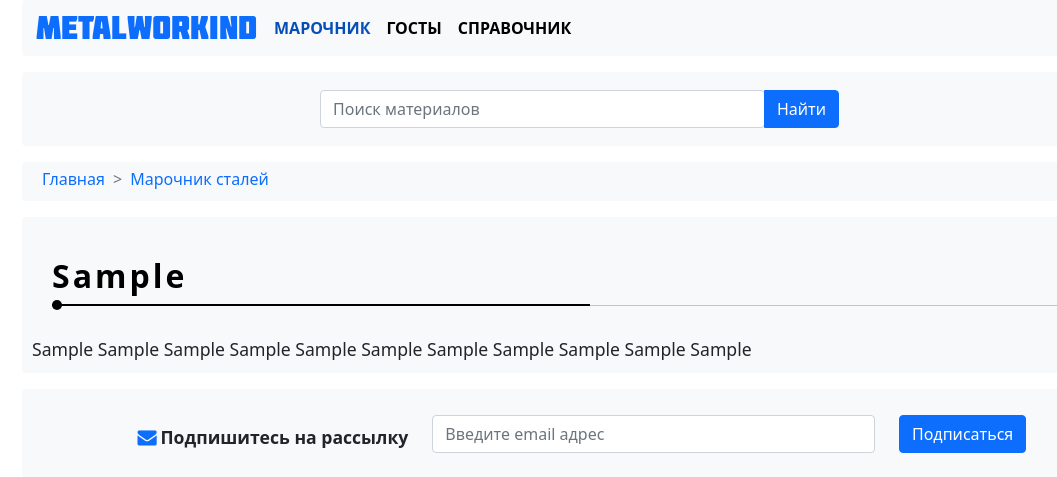
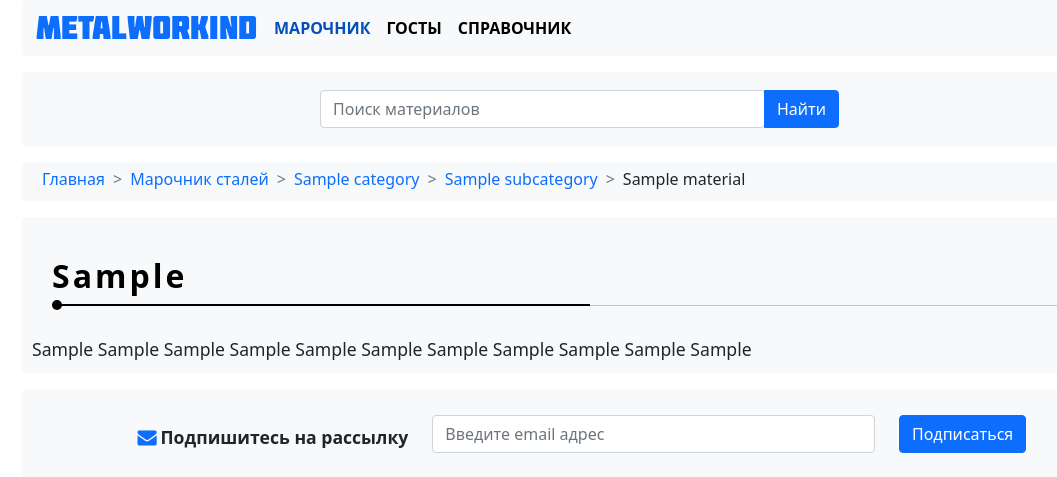
Before and after one commit to nvkozhevnikov/materials-project-py, a Django app: a page that uses metalworkind/marochnik/templates/marochnik/blocks/marochnik-breadcrumb.html in a window 1280 px wide. Shown: the top 477 px of the page, without its empty margins (60-1117 px from the left). Run offline with Django 4.2, Linux system fonts and the light colour scheme; tables that the repository leaves empty hold one stand-in row (values such as "Sample post"); parts of the project's set-up code (start-up, migrations or seed data) failed here and were passed over; some libraries are stand-ins or nearby versions.

Commit message:
marochnik complete

```diff
--- a/metalworkind/marochnik/templates/marochnik/blocks/marochnik-breadcrumb.html
+++ b/metalworkind/marochnik/templates/marochnik/blocks/marochnik-breadcrumb.html
@@ -23,6 +23,48 @@
                     <meta itemprop="position" content="2"/>
                 </li>
                 {% endif %}
+
+                {% if subcategory_all %}
+                <li class="breadcrumb-item" itemprop="itemListElement" itemscope
+                    itemtype="https://schema.org/ListItem">
+                        <span itemprop="name">{{ category }}</span>
+                    <meta itemprop="position" content="3"/>
+                </li>
+                {% endif%}
+
+                {% if subcategory_one %}
+                <li class="breadcrumb-item" itemprop="itemListElement" itemscope
+                    itemtype="https://schema.org/ListItem">
+                    <a itemprop="item" href="{{ subcategory.category.get_absolute_url }}">
+                        <span itemprop="name">{{ subcategory.category }}</span></a>
+                    <meta itemprop="position" content="3"/>
+                </li>
+                <li class="breadcrumb-item" itemprop="itemListElement" itemscope
+                    itemtype="https://schema.org/ListItem">
+                        <span itemprop="name">{{ subcategory }}</span>
+                    <meta itemprop="position" content="4"/>
+                </li>
+                {% endif%}
+
+                {% if material_show %}
+                <li class="breadcrumb-item" itemprop="itemListElement" itemscope
+                    itemtype="https://schema.org/ListItem">
+                    <a itemprop="item" href="{{ items.subcategory.category.get_absolute_url }}">
+                        <span itemprop="name">{{ items.subcategory.category }}</span></a>
+                    <meta itemprop="position" content="3"/>
+                </li>
+                <li class="breadcrumb-item" itemprop="itemListElement" itemscope
+                    itemtype="https://schema.org/ListItem">
+                    <a itemprop="item" href="{{ items.subcategory.get_absolute_url_one }}">
+                        <span itemprop="name">{{ items.subcategory }}</span></a>
+                    <meta itemprop="position" content="4"/>
+                </li>
+                <li class="breadcrumb-item" itemprop="itemListElement" itemscope
+                    itemtype="https://schema.org/ListItem">
+                        <span itemprop="name">{{ items.name }}</span>
+                    <meta itemprop="position" content="5"/>
+                </li>
+                {% endif%}
             </ol>
         </nav>
     </div>
--- a/metalworkind/marochnik/templates/marochnik/index.html
+++ b/metalworkind/marochnik/templates/marochnik/index.html
@@ -1,7 +1,7 @@
 {% extends 'base.html' %}
 
-{% block title %}Марочник{% endblock %}
-{% block description %}Марочник{% endblock %}
+{% block title %}Марочник материалов и сплавов{% endblock %}
+{% block description %}Каталог черных и цветных материалов российских производителей - Марочник сталей и сплавов MetalWork Industrial{% endblock %}
 {% block breadcrumb %}{% include 'blocks/marochnik-breadcrumb.html' %}{% endblock %}
 
 {% block content %}
--- a/metalworkind/marochnik/urls.py
+++ b/metalworkind/marochnik/urls.py
@@ -4,9 +4,7 @@ from .views import *
 app_name = 'marochnik'
 urlpatterns = [
     path('', Index.as_view(), name='marochnik-index-show'),
-    path('rf/<slug:slug_category>/', SubCategoriesAll.as_view(), name='marochnik-subcategory-show'),
-    path('rf/<slug:slug_category>/<slug:slug_subcategory>/', SubCategoriesOne.as_view(), name='marochnik-subcategory-one-show'),
-    path('rf/<slug:slug_category>/<slug:slug_subcategory>/<slug:slug_material>/', Material.as_view(), name='marochnik-material-show'),
-    # path('search/', search, name='search'),
-    # path('about/<slug:slug_about>/', about, name='about'),
+    path('<slug:slug_category>/', SubCategoriesAll.as_view(), name='marochnik-subcategory-show'),
+    path('<slug:slug_category>/<slug:slug_subcategory>/', SubCategoriesOne.as_view(), name='marochnik-subcategory-one-show'),
+    path('<slug:slug_category>/<slug:slug_subcategory>/<slug:slug_material>/', Material.as_view(), name='marochnik-material-show'),
 ]
--- a/metalworkind/marochnik/views.py
+++ b/metalworkind/marochnik/views.py
@@ -16,8 +16,9 @@ class SubCategoriesAll(ListView):
     def get_context_data(self, *, object_list=None, **kwargs):
         context = super().get_context_data(**kwargs)
         context['category'] = Categories.objects.filter(slug=self.kwargs['slug_category'])[0]
-        context['subcategories'] = SubCategories.objects.filter(category=context['category'])
-        context['materials'] = Materials.objects.filter(subcategory__in=context['subcategories'])
+        context['subcategories'] = SubCategories.objects.filter(category=context['category']).select_related('category')
+        context['materials'] = Materials.objects.filter(subcategory__in=context['subcategories']).select_related('subcategory')
+        context['subcategory_all'] = 'ok'
         return context
 
 class SubCategoriesOne(ListView):
@@ -26,8 +27,9 @@ class SubCategoriesOne(ListView):
 
     def get_context_data(self, *, object_list=None, **kwargs):
         context = super().get_context_data(**kwargs)
-        context['subcategory'] = SubCategories.objects.filter(slug=self.kwargs['slug_subcategory'])[0]
-        context['materials'] = Materials.objects.select_related('subcategory').filter(subcategory=context['subcategory'])
+        context['subcategory'] = SubCategories.objects.select_related('category').filter(slug=self.kwargs['slug_subcategory'])[0]
+        context['materials'] = Materials.objects.filter(subcategory=context['subcategory']).select_related('subcategory')
+        context['subcategory_one'] = 'ok'
         return context
 
 class Material(ListView):
@@ -36,4 +38,9 @@ class Material(ListView):
     context_object_name = 'items'
 
     def get_queryset(self):
-        return Materials.objects.filter(slug=self.kwargs['slug_material'])[0]
+        return Materials.objects.select_related('subcategory').filter(slug=self.kwargs['slug_material'])[0]
+
+    def get_context_data(self, *, object_list=None, **kwargs):
+        context = super().get_context_data(**kwargs)
+        context['material_show'] = 'ok'
+        return context
--- a/metalworkind/metalworkind/urls.py
+++ b/metalworkind/metalworkind/urls.py
@@ -25,7 +25,7 @@ admin.site.index_title = 'MetalWork Industrial'
 urlpatterns = [
     path('admin/', admin.site.urls),
     path('', include('homepage.urls', namespace='home')),
-    path('marochnik/', include('marochnik.urls', namespace='marochnik')),
+    path('marochnik/rf/', include('marochnik.urls', namespace='marochnik')),
     path('spravochnik/', include('spravochnik.urls', namespace='spravochnik')),
     path('gosts/', include('gosts.urls', namespace='gosts')),
 ]
```
